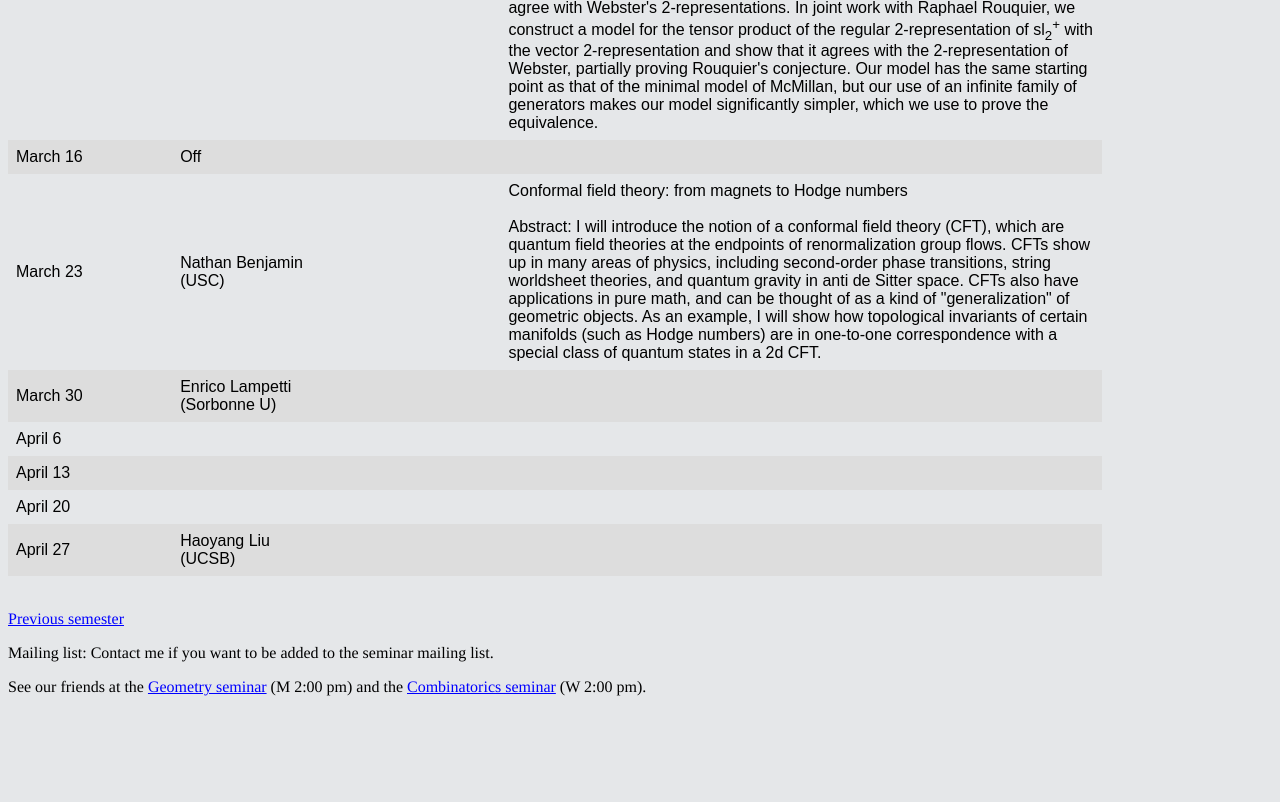
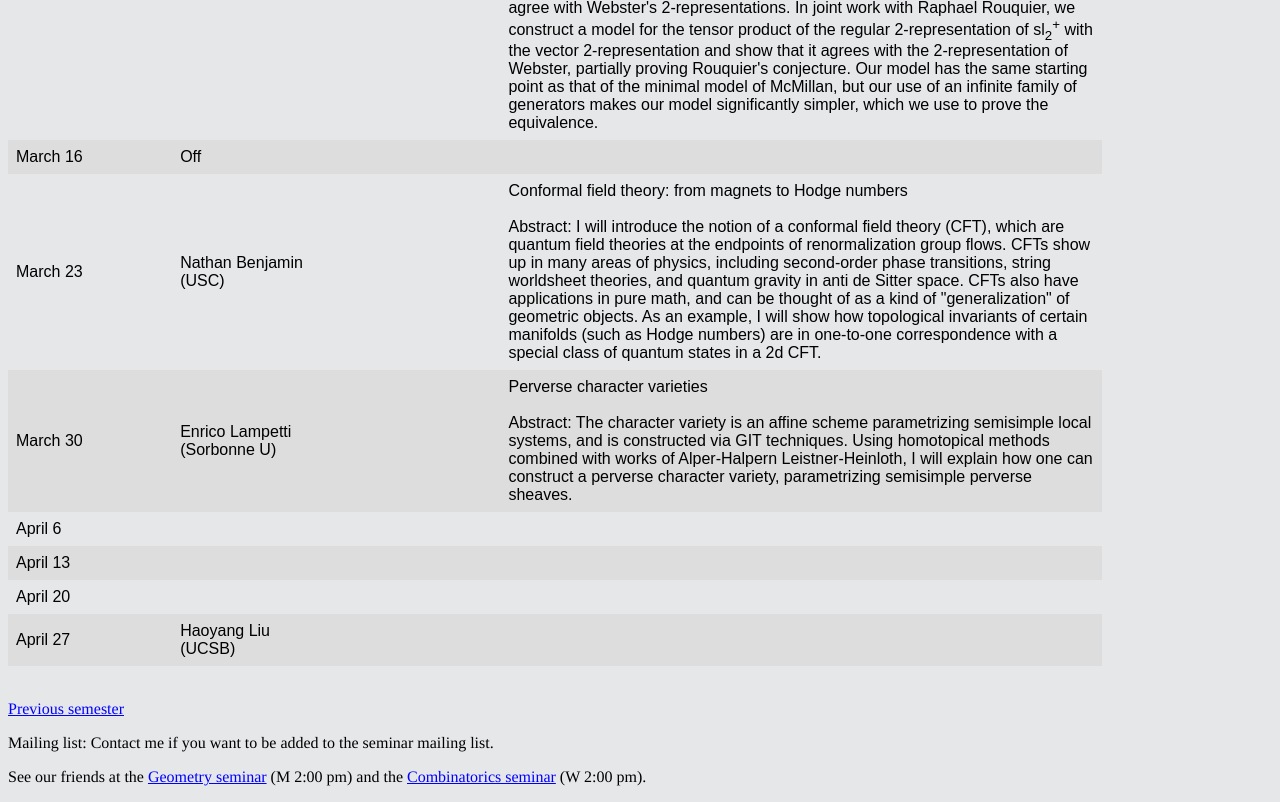
Before and after one commit to c-negron/c-negron.github.io, a plain HTML site: page algebra-seminar.html in a window 1280 px wide. Shown: the part 1086-1888 px from the top of the page. Before the commit the page ends 1798 px from the top, so only its background shows below. Drawn offline with Linux system fonts and the light colour scheme.

Commit message:
Update algebra-seminar.html

```diff
--- a/algebra-seminar.html
+++ b/algebra-seminar.html
@@ -127,7 +127,8 @@ Abstract: I will introduce the notion of a conformal field theory (CFT), which a
     <td>March 30</td>
     <td>Enrico Lampetti (Sorbonne U)</td>
     <td></td>
-    <td></td>
+    <td>Perverse character varieties<br><br>
+Abstract: The character variety is an affine scheme parametrizing semisimple local systems, and is constructed via GIT techniques. Using homotopical methods combined with works of Alper-Halpern Leistner-Heinloth, I will explain how one can construct a perverse character variety, parametrizing semisimple perverse sheaves.</td>
 </tr>
 <tr>
     <td>April 6</td>
```
